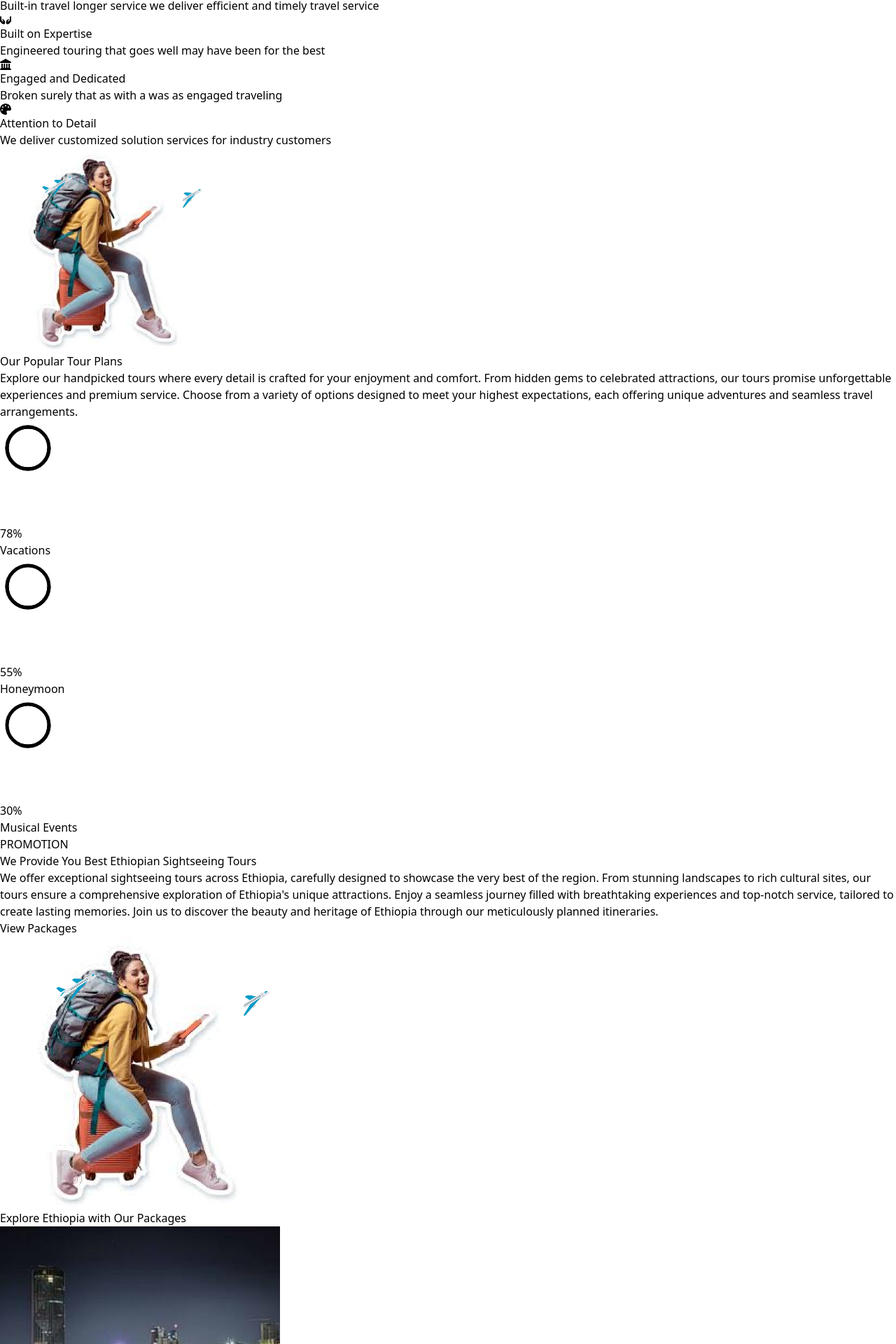
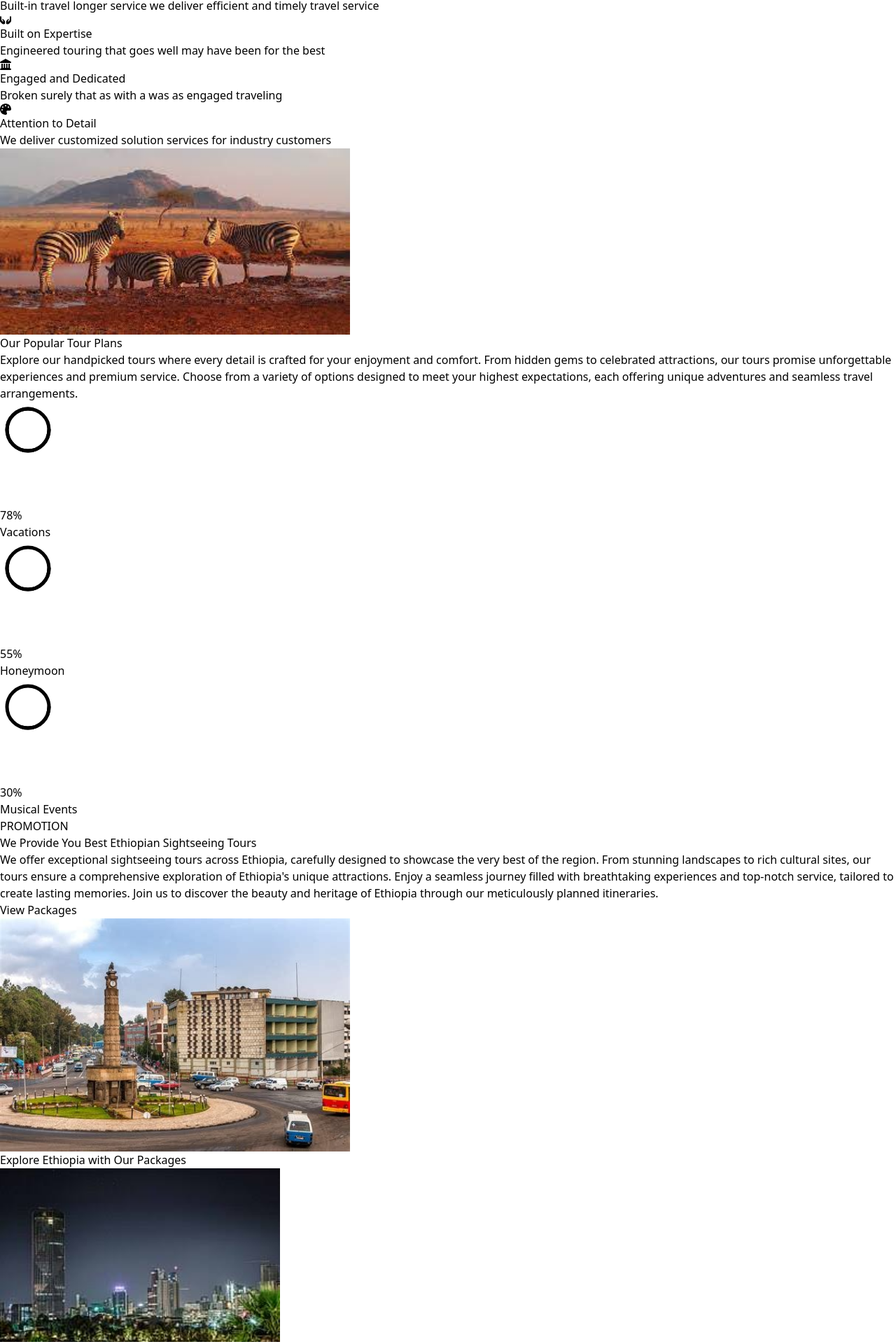
Before and after one commit to abenooo/my-project, a React (Vite) app: page /about in a window 1280 px wide. Shown: the part 1037-2957 px from the top of the page at 70% size. Built offline with nearby package versions, Linux system fonts and the light colour scheme.

Commit message:
update the roundness

```diff
--- a/src/Componet/About.jsx
+++ b/src/Componet/About.jsx
@@ -93,10 +93,10 @@ export default function LandingPage() {
         <section className="py-12 flex flex-col md:flex-row items-center">
           <div className="md:w-1/2 mb-8 md:mb-0">
             <img
-              src="/src/assets/About.png"
+              src="/src/assets/tour.jpeg"
               alt="Travel stamp"
-              width={300}
-              height={300}
+              width={500}
+              height={500}
               className="rounded-full"
             />
           </div>
@@ -177,11 +177,11 @@ export default function LandingPage() {
             </div>
             <div className="md:w-1/2">
               <img
-                src="/src/assets/About.png"
+                src="/src/assets/4kilo.jpg"
                 alt="Europe sightseeing"
-                width={400}
-                height={400}
-                className="rounded-full"
+                width={500}
+                height={500}
+              className="rounded-full"
               />
             </div>
           </div>
```
